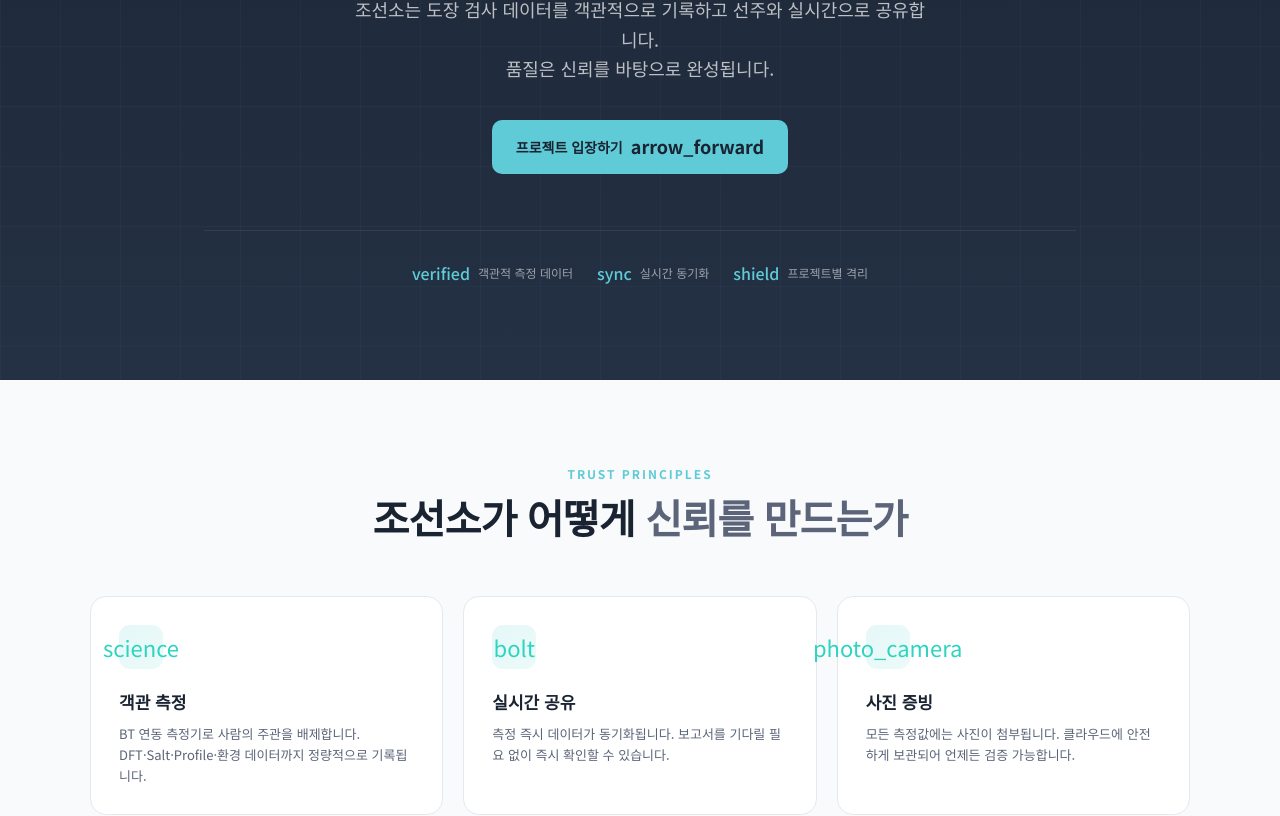
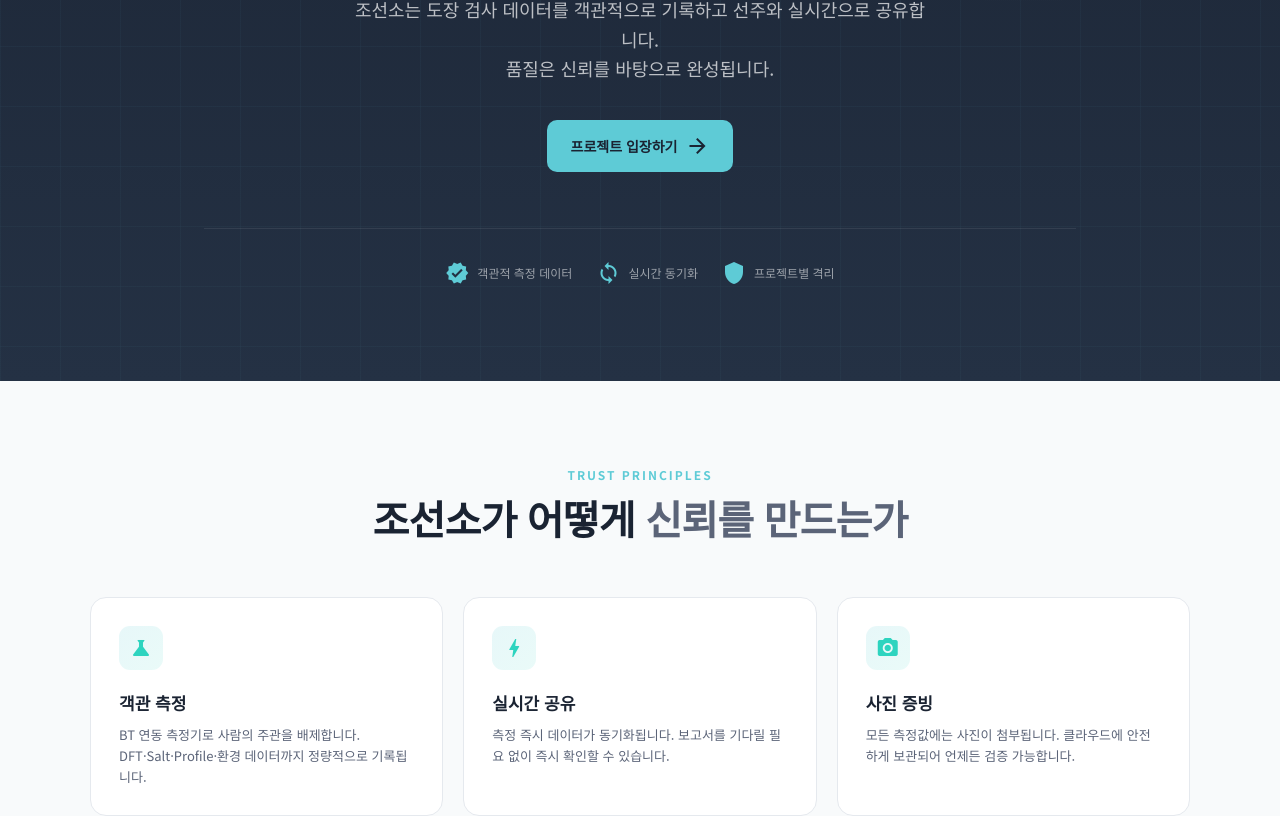
Before and after one commit to actiongamyoun/coating-qm, a Next.js app: page /owner/1 in a window 1280 px wide. Shown: the part 434-1250 px from the top of the page. Built offline with nearby package versions, Linux system fonts and the light colour scheme.

Commit message:
Add files via upload

```diff
--- a/src/app/owner/[project]/OwnerLanding.tsx
+++ b/src/app/owner/[project]/OwnerLanding.tsx
@@ -34,7 +34,13 @@ export default function OwnerLanding({ projectSlug }: Props) {
   }
 
   return (
-    <div className="min-h-screen bg-white text-[#1a2332]">
+    <>
+      {/* Material Icons 폰트 보장 로드 */}
+      <link
+        href="https://fonts.googleapis.com/icon?family=Material+Icons"
+        rel="stylesheet"
+      />
+      <div className="min-h-screen bg-white text-[#1a2332]">
       {/* ===== Hero (Dark) ===== */}
       <div className="hero-section relative overflow-hidden">
         <div
@@ -160,24 +166,24 @@ export default function OwnerLanding({ projectSlug }: Props) {
                 }}
               >
                 프로젝트 입장하기
-                <span className="material-icons-outlined text-[18px]">arrow_forward</span>
+                <span className="material-icons text-[18px]">arrow_forward</span>
               </button>
             </div>
 
             {/* trust badges */}
             <div className="flex justify-center gap-6 flex-wrap pt-8 border-t border-white/[0.08]">
               <div className="flex items-center gap-2 text-xs text-white/55 font-medium">
-                <span className="material-icons-outlined text-[16px] text-[#5ecbd6]">
+                <span className="material-icons text-[16px] text-[#5ecbd6]">
                   verified
                 </span>
                 객관적 측정 데이터
               </div>
               <div className="flex items-center gap-2 text-xs text-white/55 font-medium">
-                <span className="material-icons-outlined text-[16px] text-[#5ecbd6]">sync</span>
+                <span className="material-icons text-[16px] text-[#5ecbd6]">sync</span>
                 실시간 동기화
               </div>
               <div className="flex items-center gap-2 text-xs text-white/55 font-medium">
-                <span className="material-icons-outlined text-[16px] text-[#5ecbd6]">shield</span>
+                <span className="material-icons text-[16px] text-[#5ecbd6]">shield</span>
                 프로젝트별 격리
               </div>
             </div>
@@ -274,7 +280,7 @@ export default function OwnerLanding({ projectSlug }: Props) {
               className="absolute top-3 right-3 w-9 h-9 rounded-full hover:bg-gray-100 flex items-center justify-center text-gray-500"
               type="button"
             >
-              <span className="material-icons-outlined">close</span>
+              <span className="material-icons">close</span>
             </button>
 
             {/* 아이콘 */}
@@ -287,7 +293,7 @@ export default function OwnerLanding({ projectSlug }: Props) {
                   boxShadow: '0 8px 20px rgba(94, 203, 214, 0.3)',
                 }}
               >
-                <span className="material-icons-outlined text-[28px]">lock</span>
+                <span className="material-icons text-[28px]">lock</span>
               </div>
               <h3 className="text-lg font-extrabold text-[#1a2332] mb-1">프로젝트 입장</h3>
               <div className="text-xs text-gray-500 font-medium">
@@ -313,7 +319,7 @@ export default function OwnerLanding({ projectSlug }: Props) {
                   className="px-3 py-2 rounded-lg text-sm font-medium mb-3 flex items-start gap-1.5"
                   style={{ background: '#FFEBEE', color: '#C62828' }}
                 >
-                  <span className="material-icons-outlined text-base mt-0.5">error_outline</span>
+                  <span className="material-icons text-base mt-0.5">error_outline</span>
                   <span>{error}</span>
                 </div>
               )}
@@ -324,7 +330,7 @@ export default function OwnerLanding({ projectSlug }: Props) {
                 className="w-full py-3.5 rounded-lg text-sm font-bold flex items-center justify-center gap-2 transition-all hover:-translate-y-px disabled:opacity-60 disabled:cursor-not-allowed disabled:translate-y-0"
                 style={{ background: '#1a2332', color: 'white' }}
               >
-                <span className="material-icons-outlined text-[18px]">
+                <span className="material-icons text-[18px]">
                   {submitting ? 'hourglass_top' : 'login'}
                 </span>
                 {submitting ? '확인 중...' : '입장하기'}
@@ -345,6 +351,7 @@ export default function OwnerLanding({ projectSlug }: Props) {
         }
       `}</style>
     </div>
+    </>
   )
 }
 
@@ -365,7 +372,7 @@ function PrincipleCard({
           color: '#2dd4bf',
         }}
       >
-        <span className="material-icons-outlined text-[22px]">{icon}</span>
+        <span className="material-icons text-[22px]">{icon}</span>
       </div>
       <h3 className="text-[17px] font-bold mb-2 text-[#1a2332]">{title}</h3>
       <p className="text-[13px] text-[#5b6478] leading-relaxed">{desc}</p>
@@ -388,7 +395,7 @@ function AccessCard({
       <div
         className="w-14 h-14 rounded-2xl border-2 border-[#5ecbd6] bg-white flex items-center justify-center mx-auto mb-4 text-[#2dd4bf]"
       >
-        <span className="material-icons-outlined text-[26px]">{icon}</span>
+        <span className="material-icons text-[26px]">{icon}</span>
       </div>
       <h4 className="text-base font-bold mb-1.5 text-[#1a2332]">{title}</h4>
       <p className="text-xs text-[#5b6478] leading-relaxed">{desc}</p>
```
